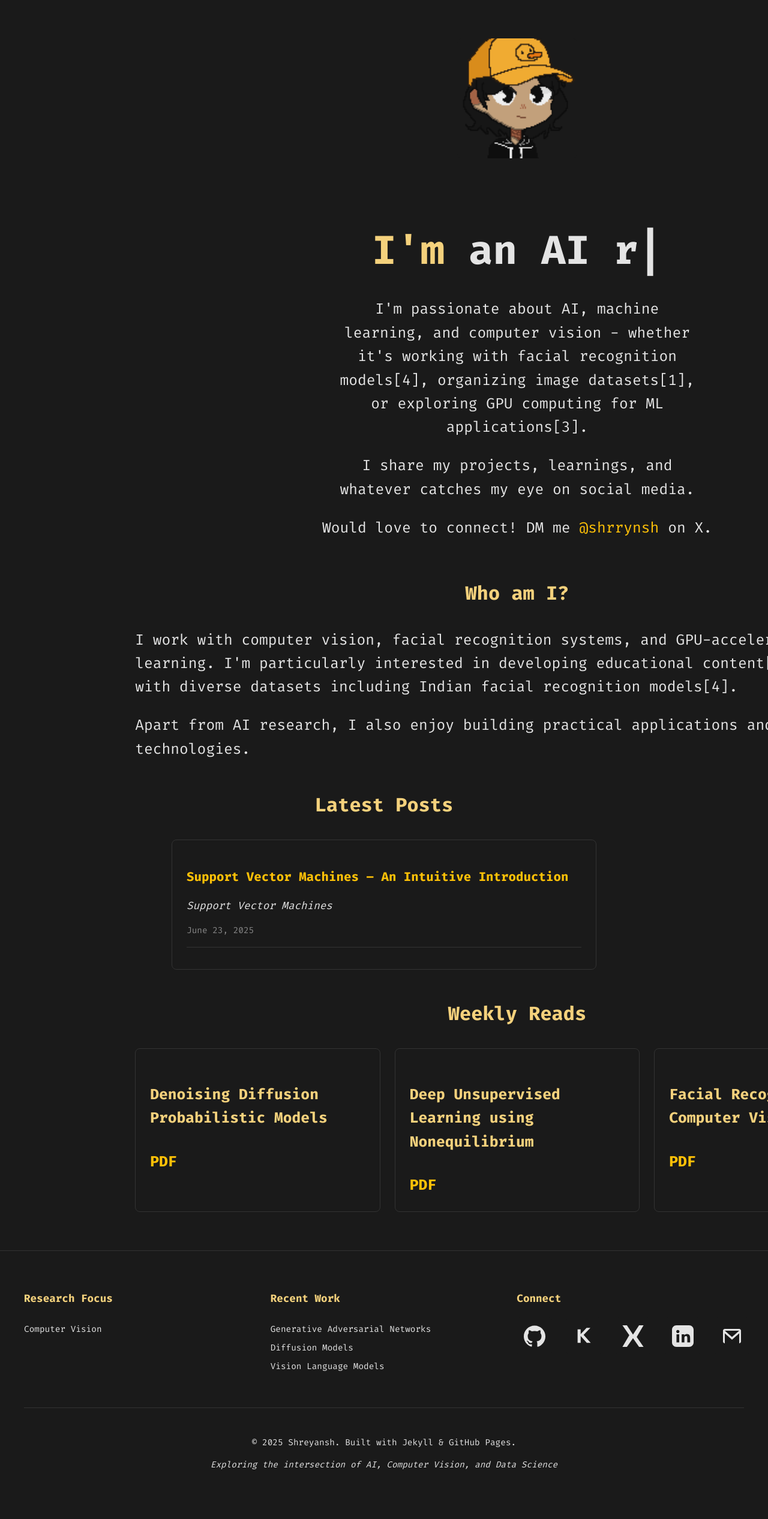
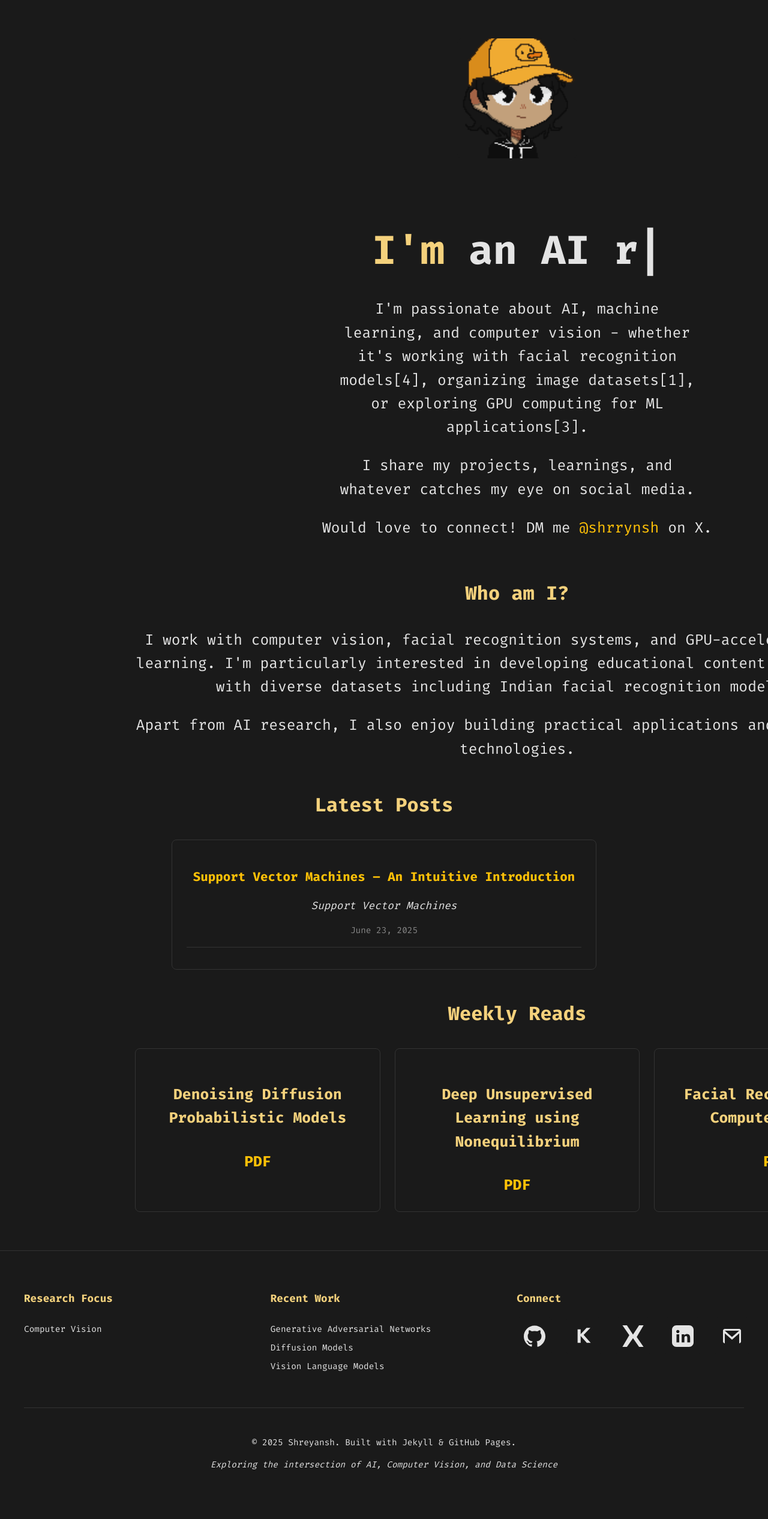
Before and after one commit to shrrynsh/site.github.io, a Jekyll site: the page built from index.md, in a window 1280 px wide. Shown: the whole page at 60% size. Built offline with Jekyll 4.4.1, drawn with Linux system fonts in a browser that asks for light colours.

Commit message:
Update default.html

```diff
--- a/_layouts/default.html
+++ b/_layouts/default.html
@@ -115,6 +115,7 @@
       margin: 2rem auto;
       padding: 0 2rem;
       box-sizing: border-box;
+      text-align: center;
     }
 
     /* Footer Styles */
@@ -506,6 +507,13 @@
       margin: 0 auto !important;
     }
 
+    /* Utility class for centering images */
+    .centered-img {
+      display: block;
+      margin-left: auto;
+      margin-right: auto;
+    }
+
   </style>
 
   <!-- Theme Detection Script -->
```
